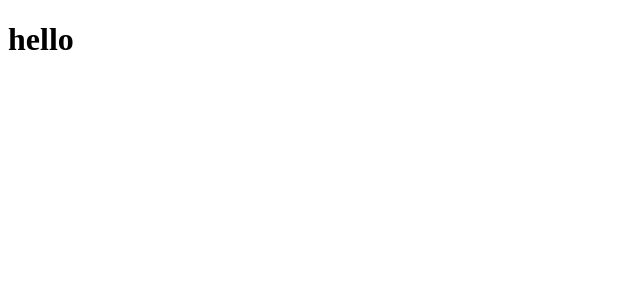
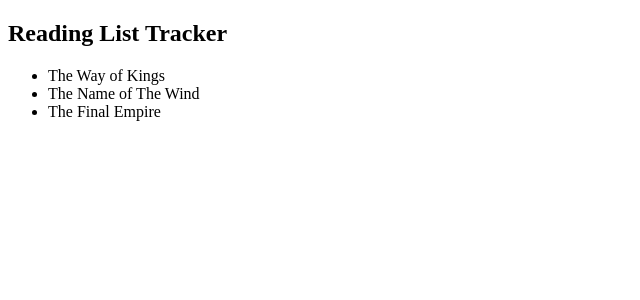
Before and after one commit to Karnveer-Grewal/reading-list-tracker, a React (Vite) app: page / in a window 1280 px wide. Shown: the top 300 px of the page, without its empty margins (0-640 px from the left). Built offline with nearby package versions, Linux system fonts and the light colour scheme.

Commit message:
created a Theme Context

```diff
--- a/src/App.jsx
+++ b/src/App.jsx
@@ -1,9 +1,15 @@
 import { useState } from 'react';
+import Navbar from './components/Navbar';
+import BookList from './components/Booklist';
+import ThemeContextProvider from './contexts/ThemeContext';
 
 function App() {
   return (
     <div className='App'>
-      <h1>hello</h1>
+      <ThemeContextProvider>
+        <Navbar />
+        <BookList />
+      </ThemeContextProvider>
     </div>
   );
 }
--- /dev/null
+++ b/src/components/BookList.jsx
@@ -0,0 +1,13 @@
+const BookList = () => {
+  return (
+    <div className='book-list'>
+      <ul>
+        <li>The Way of Kings</li>
+        <li>The Name of The Wind</li>
+        <li>The Final Empire</li>
+      </ul>
+    </div>
+  );
+};
+
+export default BookList;
--- /dev/null
+++ b/src/components/Navbar.jsx
@@ -0,0 +1,9 @@
+const Navbar = () => {
+  return (
+    <nav>
+      <h1>Reading List Tracker</h1>
+    </nav>
+  );
+};
+
+export default Navbar;
--- /dev/null
+++ b/src/contexts/ThemeContext.jsx
@@ -0,0 +1,26 @@
+import { createContext, useState } from 'react';
+
+export const ThemeContext = createContext();
+console.log(ThemeContext);
+
+const ThemeContextProvider = ({ children }) => {
+  const [isLightTheme, setIsLightTheme] = useState(true);
+  const [light, setLight] = useState({
+    syntax: '#555',
+    ui: '#ddd',
+    bg: '#eee',
+  });
+  const [dark, setDark] = useState({
+    syntax: '#ddd',
+    ui: '#333',
+    bg: '#555',
+  });
+
+  return (
+    <ThemeContext.Provider value={{ isLightTheme, light, dark }}>
+      {children}
+    </ThemeContext.Provider>
+  );
+};
+
+export default ThemeContextProvider;
```
